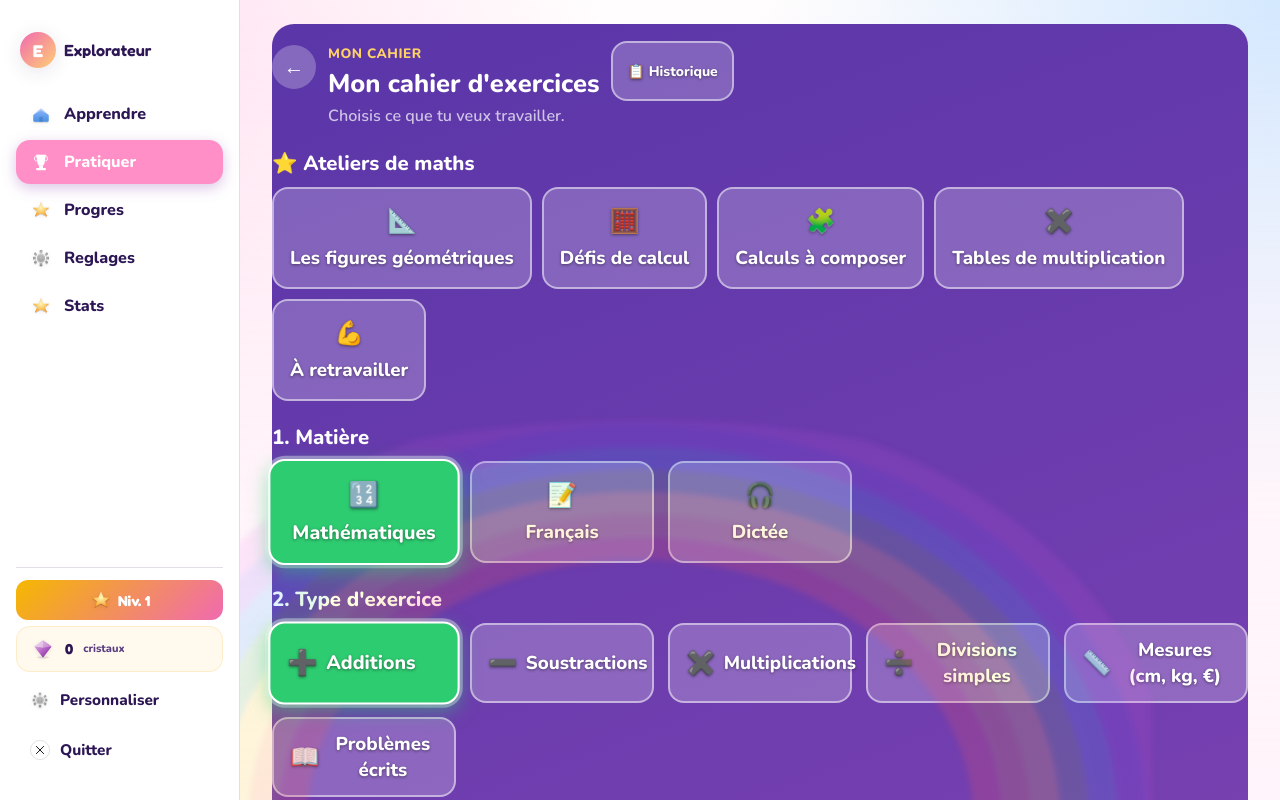
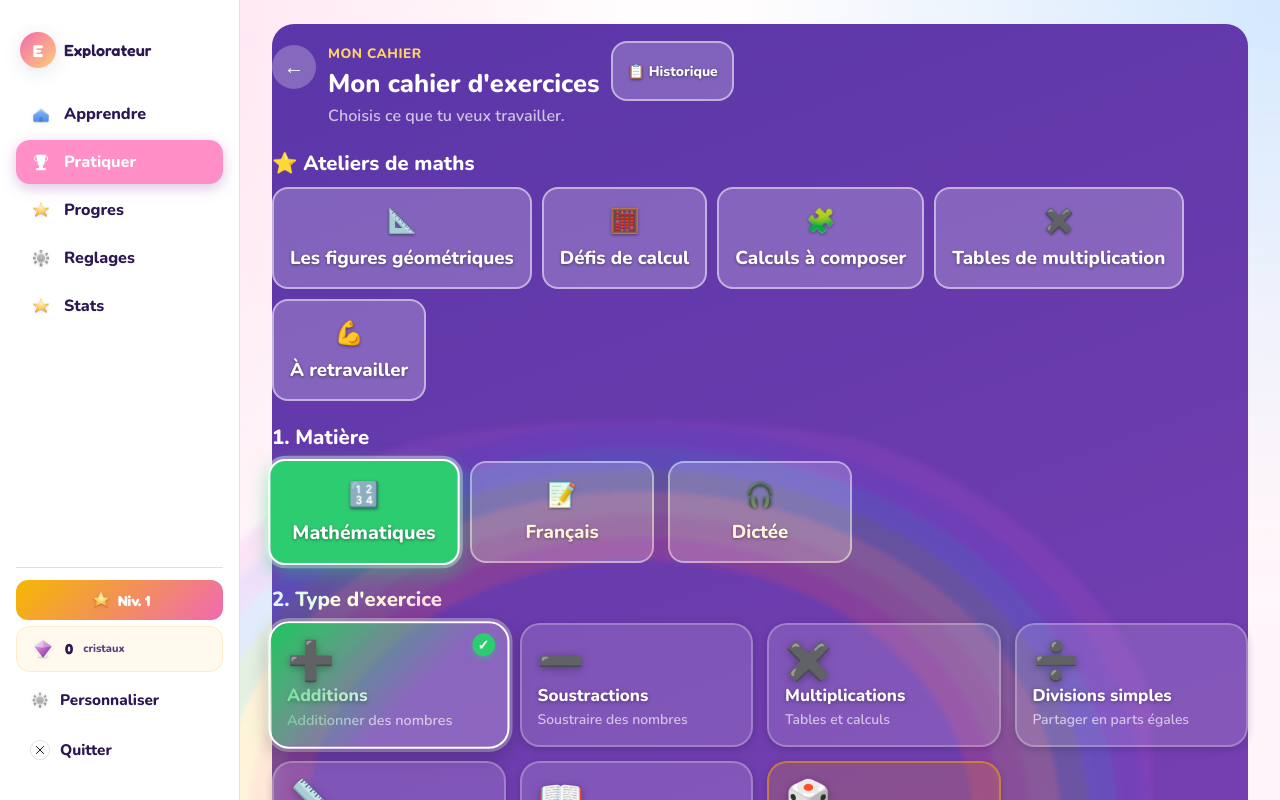
Before and after one commit to antoleod/Lena, a React (Vite) app: page /cahier in a window 1280 px wide. Shown: the top 800 px of the page. Built offline with nearby package versions, Linux system fonts and the light colour scheme.

Commit message:
feat: implement quiz culture page and exercise generator module with routing support

```diff
--- a/src/app/routing/AppRouter.jsx
+++ b/src/app/routing/AppRouter.jsx
@@ -209,22 +209,27 @@ export default function AppRouter() {
         <Route path="/jeux/detective-histoires" element={<DetectiveHistoiresPage />} />
         <Route path="/jeux/bulles-calcul" element={<BullesCalculPage />} />
         <Route path="/jeux/chasse-lettres" element={<ChasseLettrePage />} />
+        <Route path="/jeux/chasse-lettre" element={<Navigate to="/jeux/chasse-lettres" replace />} />
         <Route path="/jeux/suite-logique" element={<SuiteLogiquePage />} />
         <Route path="/jeux/quiz-culture" element={<QuizCulturePage />} />
         <Route path="/jeux/mots-croises" element={<MotsCroisesPage />} />
         <Route path="/jeux/saute-mouton" element={<SauteMoutonPage />} />
         <Route path="/jeux/tetris" element={<TetrisPage />} />
         <Route path="/jeux/taupes" element={<TaupesMathsPage />} />
+        <Route path="/jeux/taupe-maths" element={<Navigate to="/jeux/taupes" replace />} />
         <Route path="/jeux/conjugue" element={<ConjugueVitePage />} />
+        <Route path="/jeux/conjugue-vite" element={<Navigate to="/jeux/conjugue" replace />} />
         <Route path="/jeux/horloge" element={<HorlogePage />} />
         <Route path="/jeux/antonymes" element={<AntonymesPage />} />
         <Route path="/jeux/trie-express" element={<TrieExpressPage />} />
         <Route path="/jeux/bombes-maths" element={<BombesMathsPage />} />
         <Route path="/jeux/ordre-alpha" element={<OrdreAlphaPage />} />
         <Route path="/jeux/phrase-mystere" element={<PhraseMysteryPage />} />
+        <Route path="/jeux/phrase-mystery" element={<Navigate to="/jeux/phrase-mystere" replace />} />
         <Route path="/jeux/histoire-ordre" element={<SequenceImagePage />} />
         <Route path="/jeux/nombre-secret" element={<NombreSecretPage />} />
         <Route path="/jeux/comparaison" element={<PlusPetitPlusGrandPage />} />
+        <Route path="/jeux/plus-petit-plus-grand" element={<Navigate to="/jeux/comparaison" replace />} />
         <Route path="/jeux/codeur-maths" element={<CodeurMathsPage />} />
         <Route path="/grammi" element={<GrammiPage />} />
         <Route path="/metri" element={<MetriPage />} />
--- a/src/features/exerciseGenerator/ExerciseGeneratorPage.jsx
+++ b/src/features/exerciseGenerator/ExerciseGeneratorPage.jsx
@@ -261,16 +261,19 @@ export default function ExerciseGeneratorPage() {
       {/* Type */}
       <section className="cahier-section">
         <h2 className="cahier-section__title">{L.t('typeExercice')}</h2>
-        <div className="cahier-choice-grid">
+        <div className="ex-type-grid">
           {currentSubject?.types.map((tp) => (
             <button
               key={tp.id}
               type="button"
-              className={`cahier-chip${type === tp.id ? ' is-selected' : ''}`}
+              className={`ex-type-card${type === tp.id ? ' is-selected' : ''}${tp.id === 'mixte' ? ' ex-type-card--mixte' : ''}`}
+              style={tp.color ? { '--card-accent': tp.color } : {}}
               onClick={() => setType(tp.id)}
             >
-              <span className="cahier-chip__emoji">{tp.emoji}</span>
-              <span>{tp.label}</span>
+              <span className="ex-type-card__emoji">{tp.emoji}</span>
+              <span className="ex-type-card__label">{tp.label}</span>
+              {tp.desc && <span className="ex-type-card__desc">{tp.desc}</span>}
+              {type === tp.id && <span className="ex-type-card__check">✓</span>}
             </button>
           ))}
         </div>
--- a/src/features/exerciseGenerator/cahier.css
+++ b/src/features/exerciseGenerator/cahier.css
@@ -309,3 +309,110 @@
 @media (min-width: 1024px) {
   .cahier-page { max-width: 980px; }
 }
+
+/* ── Exercise type selector — rich visual cards ──────────────────────────── */
+.ex-type-grid {
+  display: grid;
+  grid-template-columns: repeat(2, 1fr);
+  gap: 12px;
+}
+
+.ex-type-card {
+  position: relative;
+  display: flex;
+  flex-direction: column;
+  align-items: flex-start;
+  gap: 4px;
+  background: rgba(255,255,255,.13);
+  border: 2px solid rgba(255,255,255,.25);
+  border-radius: 20px;
+  padding: 16px 14px 14px;
+  cursor: pointer;
+  text-align: left;
+  transition: transform .12s, background .15s, border-color .15s, box-shadow .15s;
+  min-height: 90px;
+  box-shadow: 0 2px 8px rgba(0,0,0,.18);
+  overflow: hidden;
+}
+.ex-type-card::before {
+  content: '';
+  position: absolute;
+  inset: 0;
+  border-radius: 18px;
+  background: linear-gradient(135deg, var(--card-accent, rgba(255,255,255,.08)) 0%, transparent 60%);
+  opacity: 0;
+  transition: opacity .2s;
+}
+.ex-type-card:active { transform: scale(.97); }
+.ex-type-card:hover::before { opacity: 1; }
+
+.ex-type-card.is-selected {
+  background: rgba(255,255,255,.22);
+  border-color: #fff;
+  box-shadow: 0 6px 20px rgba(0,0,0,.25), 0 0 0 3px rgba(255,255,255,.35);
+  transform: scale(1.03);
+}
+.ex-type-card.is-selected::before { opacity: 1; }
+
+/* Mixte card — special golden highlight */
+.ex-type-card--mixte {
+  background: rgba(245,158,11,.18);
+  border-color: rgba(245,158,11,.55);
+}
+.ex-type-card--mixte.is-selected {
+  background: rgba(245,158,11,.32);
+  border-color: #fbbf24;
+  box-shadow: 0 6px 20px rgba(245,158,11,.35), 0 0 0 3px rgba(251,191,36,.4);
+}
+
+.ex-type-card__emoji {
+  font-size: 1.9rem;
+  line-height: 1;
+  margin-bottom: 2px;
+  filter: drop-shadow(0 2px 4px rgba(0,0,0,.3));
+}
+.ex-type-card__label {
+  font-size: .95rem;
+  font-weight: 800;
+  color: #fff;
+  text-shadow: 0 1px 4px rgba(0,0,0,.4);
+  line-height: 1.2;
+}
+.ex-type-card__desc {
+  font-size: .75rem;
+  color: rgba(255,255,255,.65);
+  font-weight: 600;
+  line-height: 1.3;
+}
+.ex-type-card__check {
+  position: absolute;
+  top: 10px;
+  right: 12px;
+  width: 22px;
+  height: 22px;
+  background: #2ecc71;
+  border-radius: 50%;
+  display: flex;
+  align-items: center;
+  justify-content: center;
+  font-size: .8rem;
+  font-weight: 900;
+  color: #fff;
+  box-shadow: 0 2px 6px rgba(46,204,113,.5);
+  animation: checkPop .2s cubic-bezier(.34,1.56,.64,1);
+}
+@keyframes checkPop {
+  from { transform: scale(0); }
+  to   { transform: scale(1); }
+}
+
+@media (min-width: 480px) {
+  .ex-type-grid { grid-template-columns: repeat(3, 1fr); }
+}
+@media (min-width: 768px) {
+  .ex-type-grid { grid-template-columns: repeat(4, 1fr); gap: 14px; }
+  .ex-type-card { min-height: 110px; padding: 18px 16px 16px; }
+  .ex-type-card__emoji { font-size: 2.2rem; }
+  .ex-type-card__label { font-size: 1rem; }
+  .ex-type-card__desc { font-size: .82rem; }
+}
--- a/src/features/exerciseGenerator/exerciseTemplates.js
+++ b/src/features/exerciseGenerator/exerciseTemplates.js
@@ -558,4 +558,8 @@ export const GENERATORS = {
   'french:grammaire': frGrammaire,
   'dictee:mots': dicteeMots,
   'dictee:phrases': dicteePhrases,
+  'math:mixte': (level, i, opts) => {
+    const ops = [mathAdd, mathSub, mathMul];
+    return ops[Math.floor(Math.random() * ops.length)](level, i, opts);
+  },
 };
--- a/src/features/exerciseGenerator/exerciseTypes.js
+++ b/src/features/exerciseGenerator/exerciseTypes.js
@@ -21,12 +21,13 @@ export const SUBJECTS = [
     label: 'Mathématiques',
     emoji: '🔢',
     types: [
-      { id: 'additions', label: 'Additions', emoji: '➕' },
-      { id: 'soustractions', label: 'Soustractions', emoji: '➖' },
-      { id: 'multiplications', label: 'Multiplications', emoji: '✖️' },
-      { id: 'divisions', label: 'Divisions simples', emoji: '➗' },
-      { id: 'measurements', label: 'Mesures (cm, kg, €)', emoji: '📏' },
-      { id: 'problemes', label: 'Problèmes écrits', emoji: '📖' },
+      { id: 'additions',      label: 'Additions',         emoji: '➕', color: '#22c55e', desc: 'Additionner des nombres' },
+      { id: 'soustractions',  label: 'Soustractions',     emoji: '➖', color: '#ef4444', desc: 'Soustraire des nombres' },
+      { id: 'multiplications',label: 'Multiplications',   emoji: '✖️', color: '#6366f1', desc: 'Tables et calculs' },
+      { id: 'divisions',      label: 'Divisions simples', emoji: '➗', color: '#06b6d4', desc: 'Partager en parts égales' },
+      { id: 'measurements',   label: 'Mesures',           emoji: '📏', color: '#8b5cf6', desc: 'cm, kg, € et conversions' },
+      { id: 'problemes',      label: 'Problèmes écrits',  emoji: '📖', color: '#f97316', desc: 'Situations de la vie réelle' },
+      { id: 'mixte',          label: 'Mixte',             emoji: '🎲', color: '#f59e0b', desc: '➕ ➖ ✖️ mélangés' },
     ],
   },
   {
--- a/src/features/jeux/QuizCulturePage.jsx
+++ b/src/features/jeux/QuizCulturePage.jsx
@@ -85,7 +85,7 @@ const QUESTION_POOLS = [
     { q: 'Qui a découvert l\'Amérique en 1492 ?', a: 'Christophe Colomb', choices: ['Christophe Colomb', 'Vasco de Gama', 'Magellan', 'Amerigo Vespucci'], fact: 'Colomb cherchait les Indes et a découvert les Amériques !' },
     { q: 'Combien d\'étoiles y a-t-il dans la Voie Lactée ?', a: '200 milliards', choices: ['200 milliards', '1 million', '1 milliard', '1 billion'], fact: 'Notre galaxie contient entre 100 et 400 milliards d\'étoiles !' },
     { q: 'Si un train part à 9h et arrive à 11h30, combien de temps dure le trajet ?', a: '2h30', choices: ['2h30', '2h', '3h', '1h30'], fact: '11h30 - 9h00 = 2 heures et 30 minutes !' },
-    { q: 'Quel est le symbole chimique du fer ?', a: 'Fe', choices: ['Fe', 'Fe', 'Fr', 'Ir', 'F'], fact: 'Fe vient du latin "ferrum" qui signifie fer !' },
+    { q: 'Quel est le symbole chimique du fer ?', a: 'Fe', choices: ['Fe', 'Fr', 'Ir', 'Au'], fact: 'Fe vient du latin "ferrum" qui signifie fer !' },
     { q: 'Quelle est la plus longue rivière du monde ?', a: 'Le Nil', choices: ['Le Nil', 'L\'Amazone', 'Le Mississippi', 'Le Yangtsé'], fact: 'Le Nil mesure environ 6 650 km, légèrement plus que l\'Amazone !' },
     { q: 'Si j\'ai 48 bonbons à partager en 6 parts égales, combien chacun reçoit-il ?', a: '8', choices: ['8', '6', '7', '9'], fact: '48 ÷ 6 = 8 bonbons chacun !' },
     { q: 'Qui a écrit "Astérix" ?', a: 'Goscinny et Uderzo', choices: ['Goscinny et Uderzo', 'Hergé', 'Franquin', 'Peyo'], fact: 'René Goscinny (texte) et Albert Uderzo (dessin) ont créé Astérix en 1959 !' },
```
